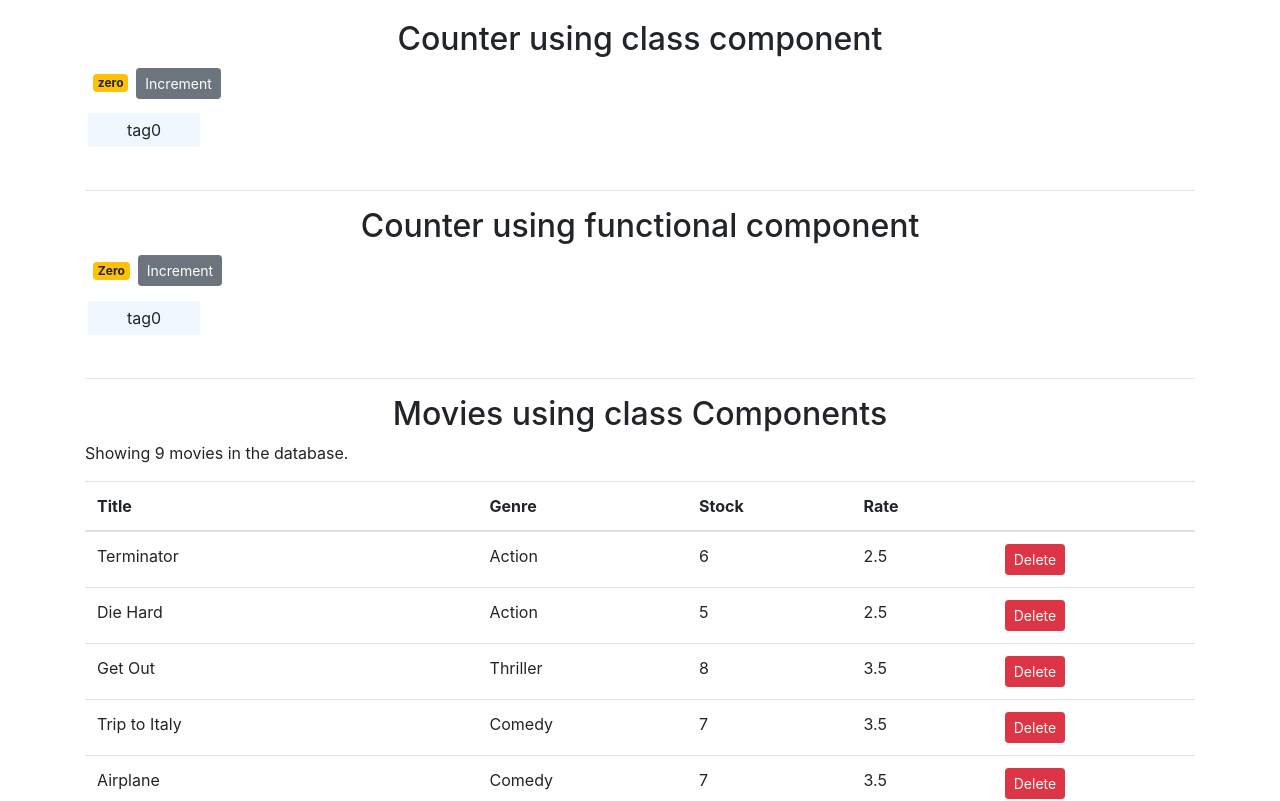
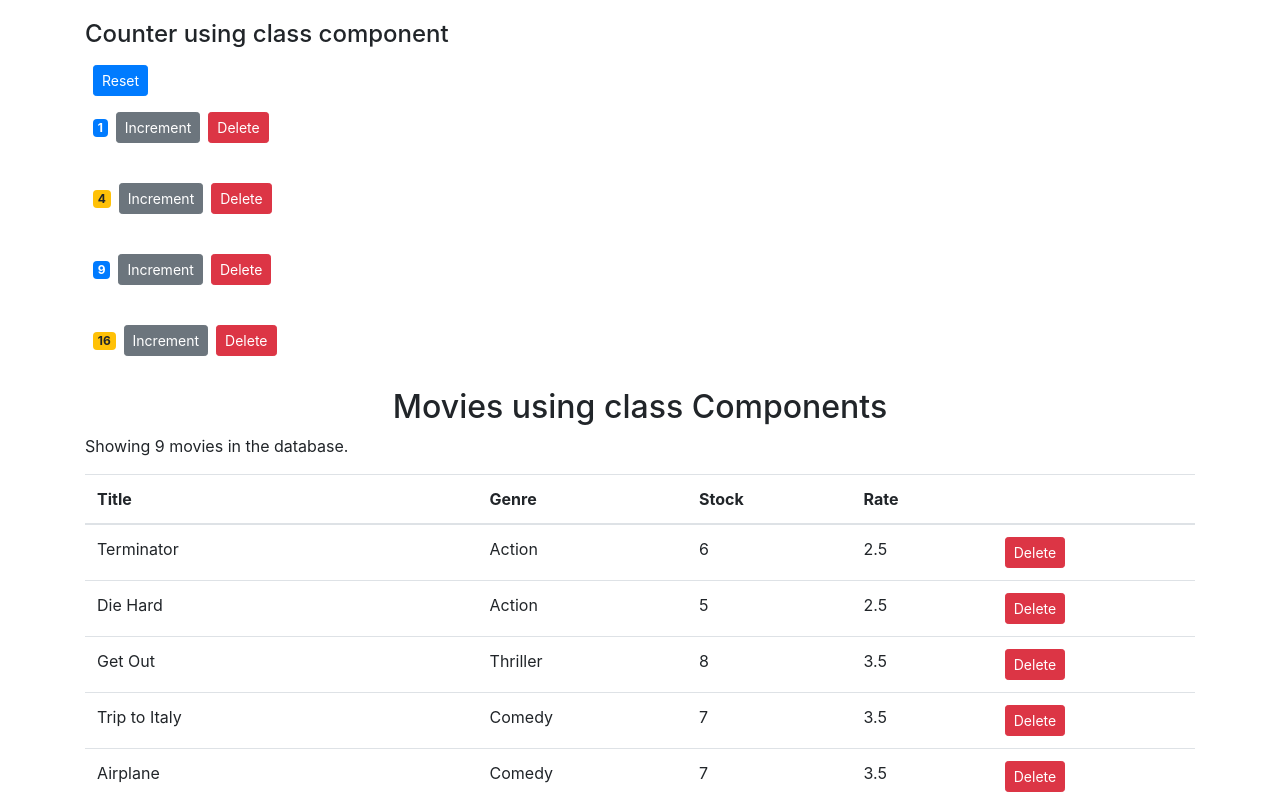
Before and after one commit to rutvik-kalathiya/vidly, a React (Create React App) app: page / in a window 1280 px wide. Shown: the top 801 px of the page. Built offline with nearby package versions, Linux system fonts and the light colour scheme.

Commit message:
Class counters & counter component update - Raising and Handling Events

```diff
--- a/src/App.css
+++ b/src/App.css
@@ -36,3 +36,8 @@
     transform: rotate(360deg);
   }
 }
+
+.container{
+  display: flex;
+  flex-direction: column;
+}
--- a/src/App.js
+++ b/src/App.js
@@ -1,12 +1,13 @@
 import './App.css';
-import Counter from './components/counter/counter';
+import CountersClass from './components/counter/countersClass';
+import CountersFunctional from './components/counter/counterFunctionalComponent';
 import Movie from './components/movie/movie';
 
 function App() {
   return (
       <main className="container">
-        <Counter />
-        <Movie />
+        <CountersClass/>
+        <Movie/>
       </main>
   );
 }
--- a/src/components/counter/counter.css
+++ b/src/components/counter/counter.css
@@ -26,3 +26,14 @@
 .tags{
     margin-top: 10px;
 }
+
+.main {
+}
+
+.class-component{
+
+}
+
+.functional-component{
+    padding-left: 5rem;
+}
--- a/src/components/counter/counterClassComponent.jsx
+++ b/src/components/counter/counterClassComponent.jsx
@@ -2,31 +2,16 @@
 import './counter.css';
 
 class CounterClassComponent extends Component {
-    state = {
-        counter : 0,
-        tags: [ 'tag0']
-     }
-    handleIncrement =  ()  => {
-        this.setState( { counter: this.state.counter + 1, tags: [...this.state.tags, `tag ${this.state.counter + 1}`] } );
-    };
-
-    rederTags() {
-         if(this.state.tags.length === 0) return <p>There are no Taggs!</p>
-
-         return <div className='tags'>{ this.state.tags.map(tag => <li key={tag}> {tag}</li>) }</div>
-    }
-
     render() {
         return (
             <React.Fragment>
                 <div className='component-header'>
-                    <h2>Counter using class component</h2>
+                    {this.props.children}
                     <div className='component-btn'>
                         <span className={`badge m-2 badge-${this.getBadgeClasses()}`}>{ this.fortmatCount()}</span>
-                        <button onClick={this.handleIncrement} className='btn btn-secondary btn-sm'>Increment</button>
+                        <button onClick ={() => this.props.onIncrement(this.props.counter)} className='btn btn-secondary btn-sm'>Increment</button>
+                        <button className="btn btn-danger btn-sm m-2" onClick={() => this.props.onDelete(this.props.counter.id)}>Delete</button>
                     </div>
-                    {this.state.tags.length === 0 && 'Please Create a Tags!'}
-                    {this.rederTags()}
                     <br />
                 </div>
             </React.Fragment>
@@ -35,12 +20,12 @@
 
     getBadgeClasses() {
         let classes ='';
-        classes += (this.state.counter % 2) === 0 ? 'warning' :  'primary';
+        classes += (this.props.counter.value % 2) === 0 ? 'warning' :  'primary';
         return classes
     }
 
     fortmatCount() {
-        return this.state.counter === 0 ? "zero" : this.state.counter;
+        return this.props.counter.value === 0 ? "zero" : this.props.counter.value;
     }
 
 }
--- /dev/null
+++ b/src/components/counter/countersClass.jsx
@@ -0,0 +1,50 @@
+import React, { Component } from 'react'
+import CounterClassComponent from "./counterClassComponent";
+
+class CountersClass extends Component {
+    state = {
+        counters: [
+            { id: 1, value: 1},
+            { id: 2, value: 4},
+            { id: 3, value: 9},
+            { id: 4, value: 16}
+        ]
+     }
+
+    handleReset = () => {
+        const counters = this.state.counters.map(c => {
+            c.value = 0;
+            return c;
+        })
+        this.setState ( { counters } )
+    }
+
+    handleIncrement = counter => {
+        const counters = [...this.state.counters];
+        const index = counters.indexOf(counter);
+        counters[index] = {...counter}
+        counters[index].value++;
+        this.setState( {counters})
+    }
+
+    handleDelete = (counterId) => {
+        const counters = this.state.counters.filter(c => c.id !== counterId)
+        this.setState( {counters})
+    }
+
+    render() {
+        return (
+            <div className='main'>
+                <div className='class-component'>
+                <h4>Counter using class component</h4>
+                <button className="btn btn-primary btn-sm m-2" onClick={ this.handleReset  }>Reset</button>
+                {this.state.counters.map(counter =>
+                    <CounterClassComponent key={counter.id} counter={counter} onDelete={this.handleDelete} onIncrement={this.handleIncrement} />
+                )}
+                </div>
+            </div>
+        );
+    }
+}
+
+export default CountersClass;
--- a/src/components/counter/counter.jsx
+++ b/src/components/counter/countersFunctional.jsx
@@ -1,16 +1,13 @@
 import React from 'react'
-import CounterClassComponent from './counterClassComponent'
 import CounterFunctionalComponent from './counterFunctionalComponent'
 
-function Counter() {
+function CounterFunctional() {
   return (
-    <div>
-      <CounterClassComponent />
-      <hr />
+    <div className='main'>
       <CounterFunctionalComponent />
       <hr />
     </div>
   )
 }
 
-export default Counter
+export default CounterFunctional
--- a/src/components/movie/movie.jsx
+++ b/src/components/movie/movie.jsx
@@ -1,13 +1,14 @@
 import React from 'react';
 import MoviesClassComponent from './moviesClassComponent';
 import MoviesFunctionalComponent from './moviesFunctionalComponent';
+
+import './movie.css';
 
 function Movie() {
   return (
     <div>
         <MoviesClassComponent />
         <hr />
-        <MoviesFunctionalComponent />
     </div>
   )
 }
```
Also changed, not shown: src/components/movie/movie.css (added).
